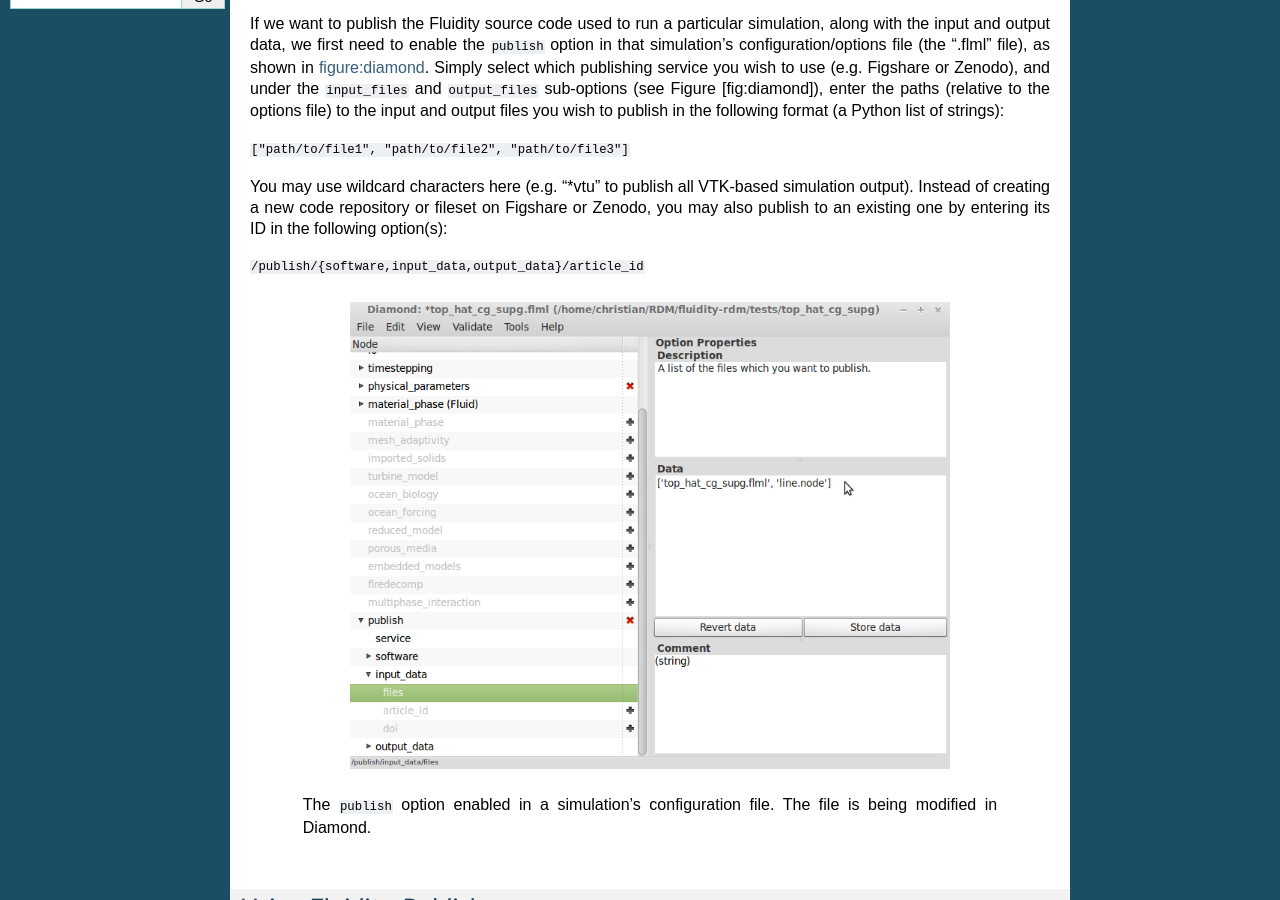
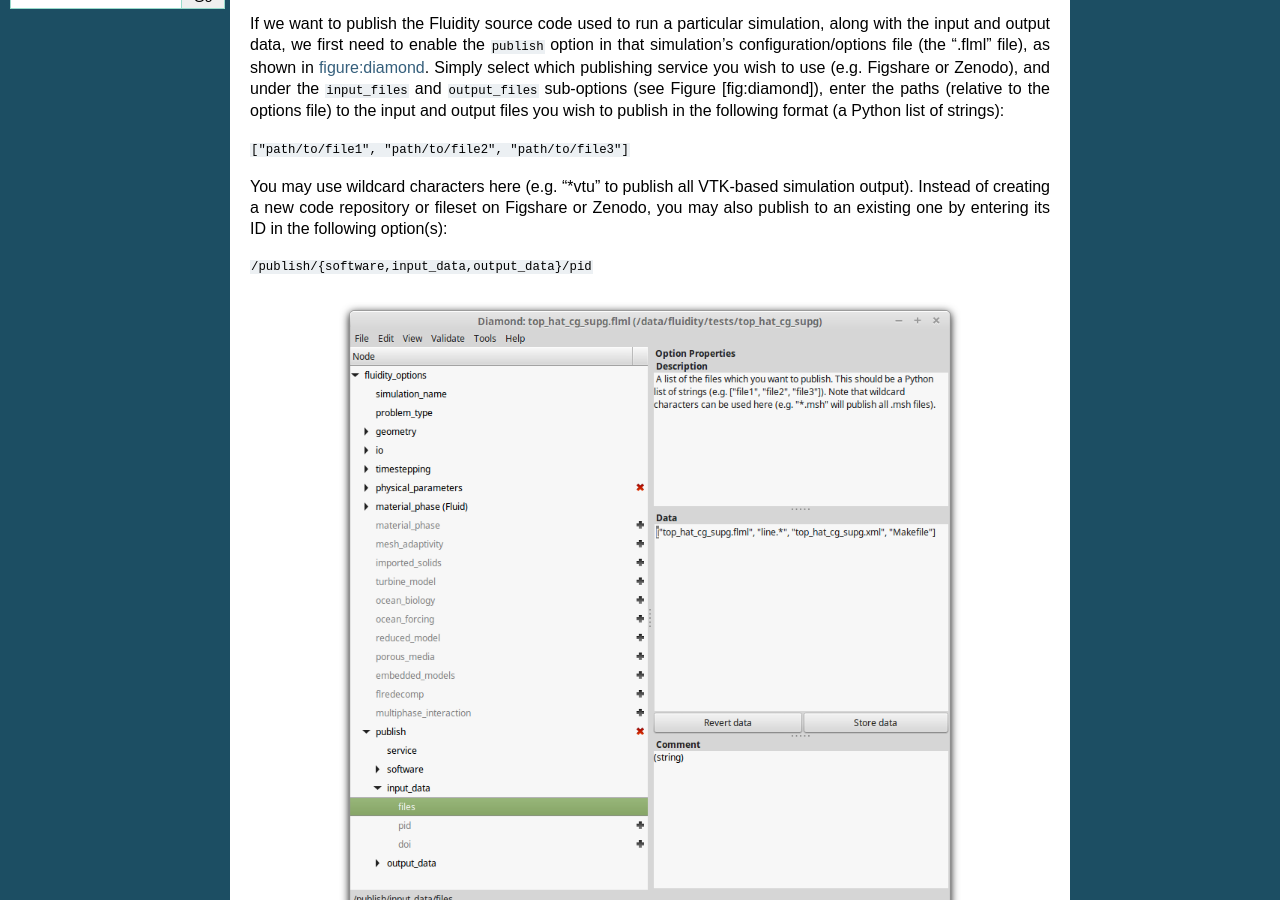
Before and after one commit to pyrdm/pyrdm, a Sphinx documentation site: the page built from docs/source/application_fluidity.rst, in a window 1280 px wide and 900 px high, scrolled down 380 px. Built offline with Sphinx 7.4.7, drawn with Linux system fonts in a browser that asks for light colours; pages that are not in the unit, such as notebooks, are missing from menus.

Commit message:
"article_id" -> "pid".

```diff
--- a/docs/source/application_fluidity.rst
+++ b/docs/source/application_fluidity.rst
@@ -37,7 +37,7 @@ VTK-based simulation output). Instead of creating a new code repository
 or fileset on Figshare or Zenodo, you may also publish to an existing
 one by entering its ID in the following option(s):
 
-``/publish/{software,input_data,output_data}/article_id``
+``/publish/{software,input_data,output_data}/pid``
 
    .. _figure:diamond:
    .. figure::  images/diamond.png
```
Also changed, not shown: docs/source/images/diamond.png.
